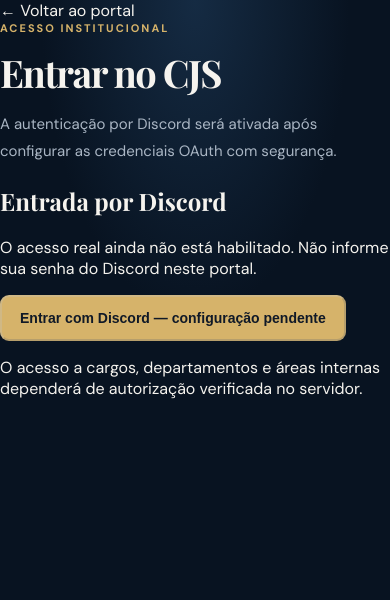
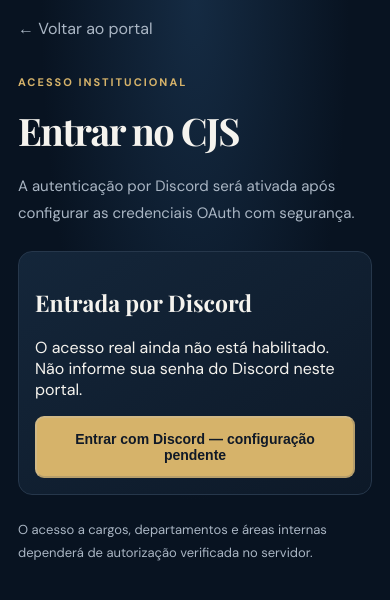
Before and after one commit to walysonfelipenascimento-gif/comando-juridico-supremo, a Next.js app: page /login in a window 390 px wide. Shown: the top 600 px of the page. Built offline with nearby package versions, Linux system fonts and the light colour scheme.

Commit message:
Estilizar páginas internas do portal CJS

```diff
--- a/src/app/globals.css
+++ b/src/app/globals.css
@@ -29,3 +29,5 @@
 footer{border-top:1px solid var(--line);padding:22px 0;color:var(--muted);font-size:12px}
 @media(max-width:760px){.page{padding:18px}.hero{padding:56px 0 48px}.cards{grid-template-columns:repeat(2,minmax(0,1fr))}.card{padding:16px}.intro{font-size:15px}}
 @media(max-width:420px){.cards{grid-template-columns:1fr}.hero-actions .button{width:100%;text-align:center}}
+
+.subpage{min-height:75vh;padding-top:34px}.subpage h1{margin:22px 0}.back{display:inline-block;color:var(--muted);margin-bottom:36px}.status{display:inline-block;border:1px solid #526174;color:var(--muted);font-size:12px;padding:5px 8px;border-radius:20px}.small-note{color:var(--muted);font-size:13px;line-height:1.7;margin-top:22px}.panel{background:linear-gradient(145deg,#14263a,#0d1928);border:1px solid var(--line);border-radius:14px;padding:22px;margin:24px 0}.panel h2{font-size:23px}.panel ul{color:var(--muted);line-height:1.9;padding-left:22px}@media(max-width:760px){.subpage{padding:18px}.panel{padding:16px}}
```
